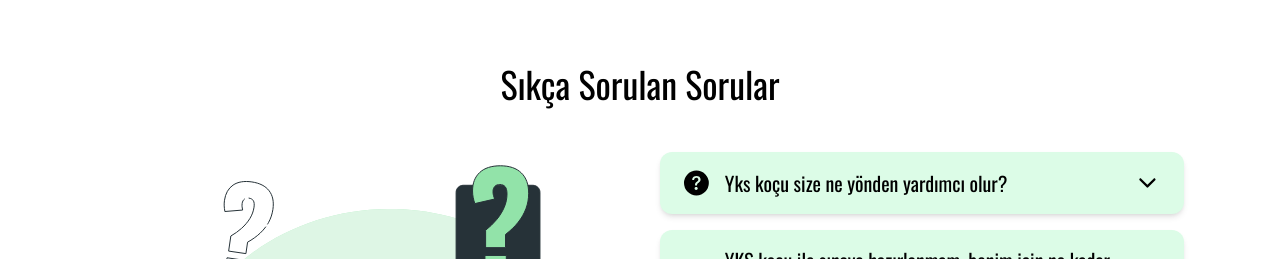
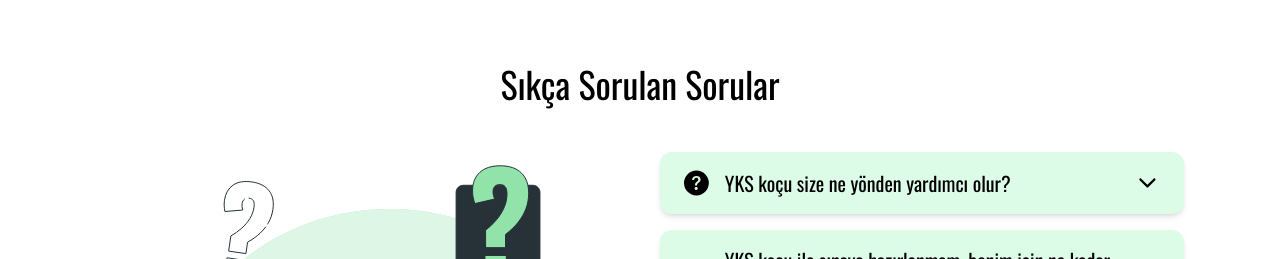
Before and after one commit to SuleymanTolgaAcar/koc-akademi, a Next.js app: page / in a window 1280 px wide. Shown: the part 2796-3055 px from the top of the page. Built offline with nearby package versions, Linux system fonts and the light colour scheme.

Commit message:
added document links

```diff
--- a/app/kocluk/page.tsx
+++ b/app/kocluk/page.tsx
@@ -37,7 +37,7 @@
             rating={0}
             description="Ben Musa Kaan. YKS 2021’de sayısal alanında Türkiye 173.sü oldum ve Hacettepe Tıp(İngilizce) bölümünü kazandım. Sonrasında Hacettepe’de hazırlık eğitiminden sonra Boğaziçi Üniversitesi Bilgisayar Mühendisliği bölümüne yatay geçiş yaptım. YKS sürecinde de her türlü deneyim ile karşılaşmış biri olarak bu bilgilerimi size aktarmak ve sizlere zamanı daha efektif kullanmanız için yol göstermek amacıyla koçluk vererek yanınızda olmak istedim."
             image="bg-kaan"
-            docLink="https://drive.google.com/file/d/1d-Dh4ycYk8iVVHA5u2foMIHD8gGcojZh/view?usp=drive_link"
+            docLink="https://drive.google.com/file/d/197GaYXGZaRTLDp2NJrMu_3fy5EvmgzgU/view?usp=drive_link"
             full
           />
           <Card
@@ -48,6 +48,7 @@
             rating={0}
             description="Merhabalar, ben N. Zülal İlhan. 2021 YKS eşit ağırlık 601.siyim, boğaziçi üniversitesi ekonomi bölümü 2.sınıf öğrenciyisiyim. Sınav senesinde düzenli çalışma, program hazırlama, konu-deneme takibi ve benzeri birçok konuda yardımcı olmak isterim."
             image="bg-zulal"
+            docLink=""
           />
           <Card
             name="Yunus Emre Korkmaz"
--- a/components/FAQ.tsx
+++ b/components/FAQ.tsx
@@ -18,7 +18,7 @@
             actives={actives}
             setActives={setActives}
             index={0}
-            question="Yks koçu size ne yönden yardımcı olur?"
+            question="YKS koçu size ne yönden yardımcı olur?"
             answer="YKS koçu, sınav sürecinizde hedefinize adım adım ilerlerken sizin yanınızda olacak kişidir. Bu birliktelik sizin ders çalışma rutininizi en doğru şekilde ayarlamanızı ve sınav senesini en etkin şekilde değerlendirmenizi sağlarken piskolojik olarak da sorunsuz bir sınav dönemi geçirmenizde büyük rol oynar."
           />
           <Question
```
